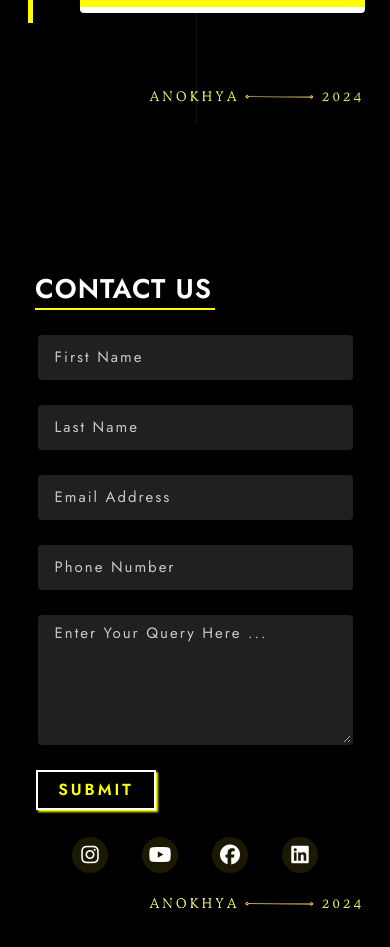
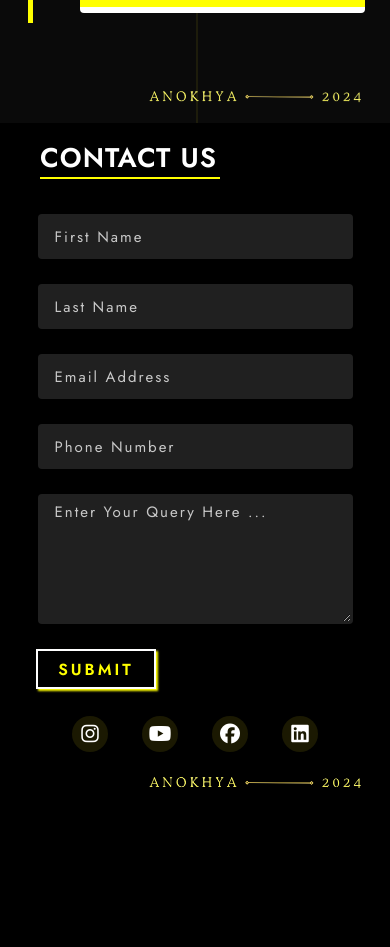
Before and after one commit to GuruDarshan57/Anokhya, a React (Vite) app: page / in a window 390 px wide. Shown: the part 7480-8427 px from the top of the page. After the commit the page ends 8283 px from the top, so only its background shows below. Built offline with nearby package versions, Linux system fonts and the light colour scheme; a web font is replaced by a local one.

Commit message:
Fixed bg

```diff
--- a/src/App.css
+++ b/src/App.css
@@ -3,6 +3,7 @@
     padding: 0px;
     font-family: "Jost", sans-serif;
     box-sizing: border-box;
+    scroll-behavior: smooth;
 }
 
 
--- a/src/Components/Contact_Us/Contact_Us.css
+++ b/src/Components/Contact_Us/Contact_Us.css
@@ -1,5 +1,4 @@
 .conts{
-    min-height: 100vh;
     background-color: rgb(0, 0, 0);
     padding:30px 80px;
     display: grid;
@@ -149,7 +148,8 @@
     .conts_head{
         width: 180px;
         font-size: 27px;
-        margin-left: 15px;
+        margin-left: 20px;
+        margin-bottom: 10px;
     }
     .conts_name,.conts_contact,.conts_query{
         flex-direction: column;
--- a/src/Components/Events/Events.css
+++ b/src/Components/Events/Events.css
@@ -1,4 +1,5 @@
 .events{
+    background-color: rgba(255, 255, 255, 0.05);
     min-height: 180vh;
     width:100vw;
     position: relative;
--- a/src/Components/Timeline/Timeline.css
+++ b/src/Components/Timeline/Timeline.css
@@ -1,10 +1,6 @@
 .timebody{
-    background-color: rgba(0, 0, 0, 0.953);
-    background-image: url(../../Assets/grid-bg.png);
+    background-color: rgba(255, 255, 255, 0.04);
     padding: 50px 0px;
-    background-size: cover;
-    background-position: center;
-    background-attachment: fixed;
     overflow-x: hidden;
 }
 .timeline_head{
@@ -191,7 +187,7 @@ box-shadow: 0px 0px 0px 3px white,inset 0 2px 0 rgba(0,0,0,.08),0 3px 0 4px rgba
 
 @media(max-width:460px){
     .timebody{
-        background-color: rgba(0, 0, 0, 0.959);
+        background-color: rgba(255, 255, 255, 0.04);
     }
     .text-box{
         font-size: 14px;
--- a/src/index.css
+++ b/src/index.css
@@ -1,3 +1,6 @@
 body{
     background-color: rgb(0, 0, 0);
+    background-image: url(./Assets/grid-bg.png);
+    background-position: 50% 50%;
+    background-attachment:fixed;
   }
```
